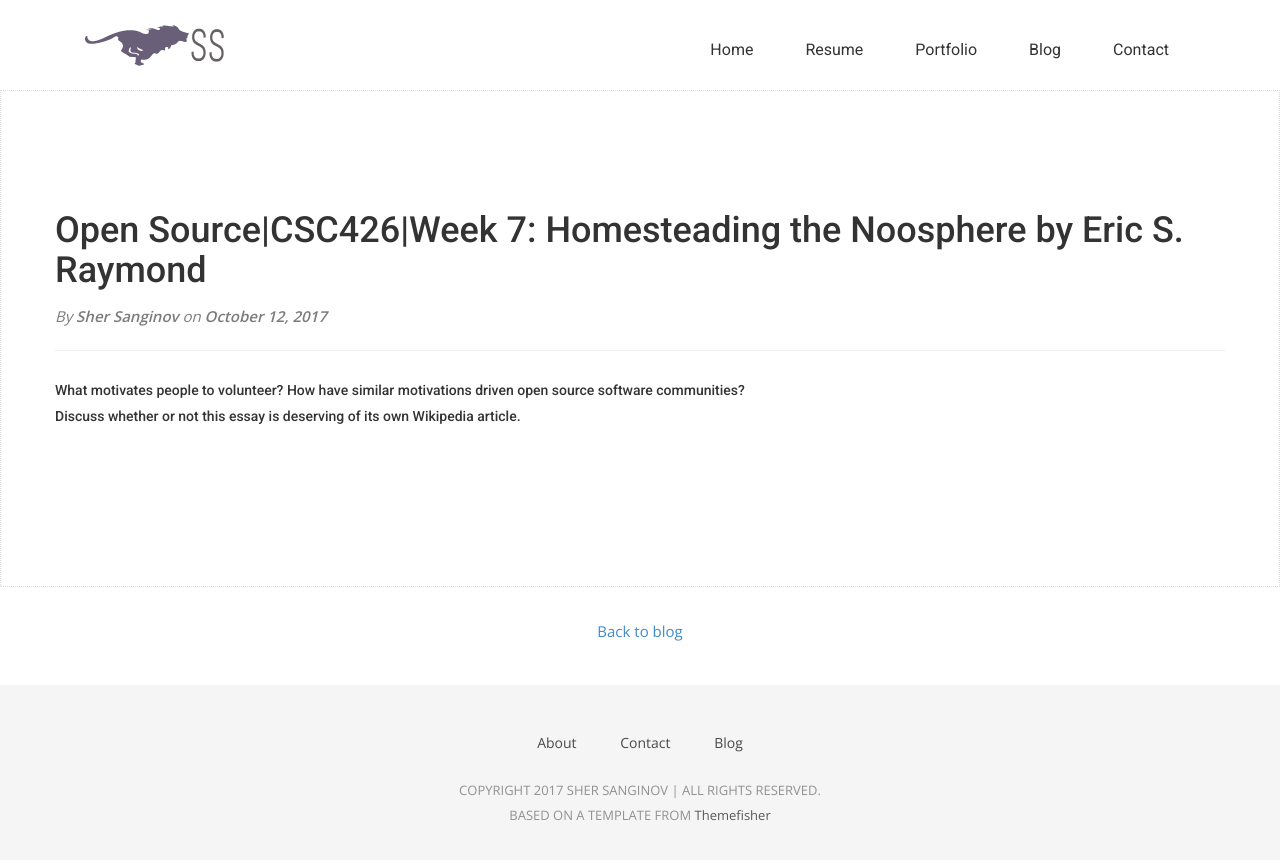
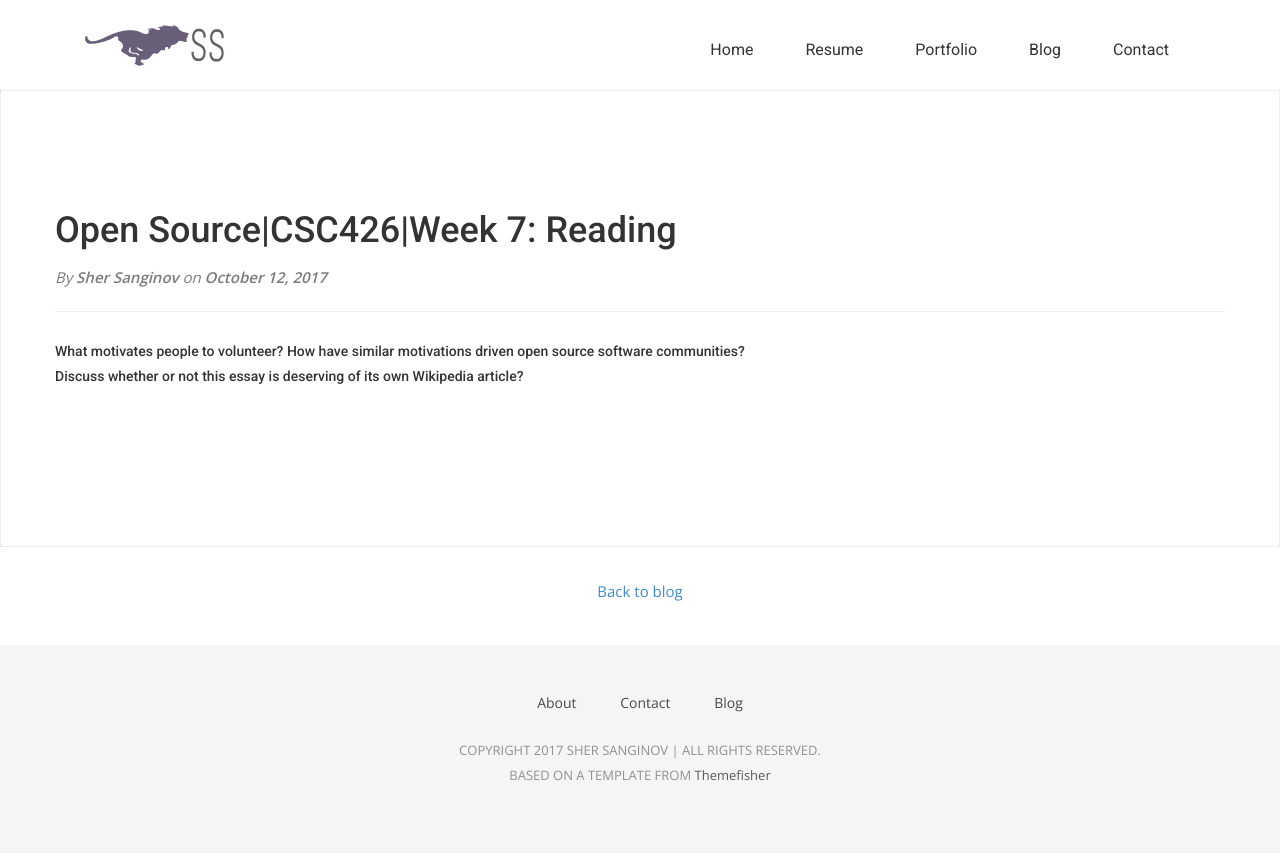
Before and after one commit to sanginovs/personal-website, a Jekyll site: the page built from _posts/2017-10-12-reading.md, in a window 1280 px wide. Shown: the top 860 px of the page. Built offline with Jekyll 4.4.1, drawn with Linux system fonts in a browser that asks for light colours; nearby versions of some CDN libraries; some web fonts are replaced; comment, search, counter and statistics services are not loaded.

Commit message:
new blog

```diff
--- a/_posts/2017-10-12-reading.md
+++ b/_posts/2017-10-12-reading.md
@@ -1,11 +1,11 @@
 ---
 layout: post
-title: "Open Source|CSC426|Week 7: Homesteading the Noosphere by Eric S. Raymond   "
+title: "Open Source|CSC426|Week 7: Reading "
 author: "Sher Sanginov"
 ---
 
 ##### What motivates people to volunteer? How have similar motivations driven open source software communities? <br>
 
-##### Discuss whether or not this essay is deserving of its own Wikipedia article. <br>
+##### Discuss whether or not this essay is deserving of its own Wikipedia article? <br>
 
 &nbsp;&nbsp;&nbsp;&nbsp;
```
